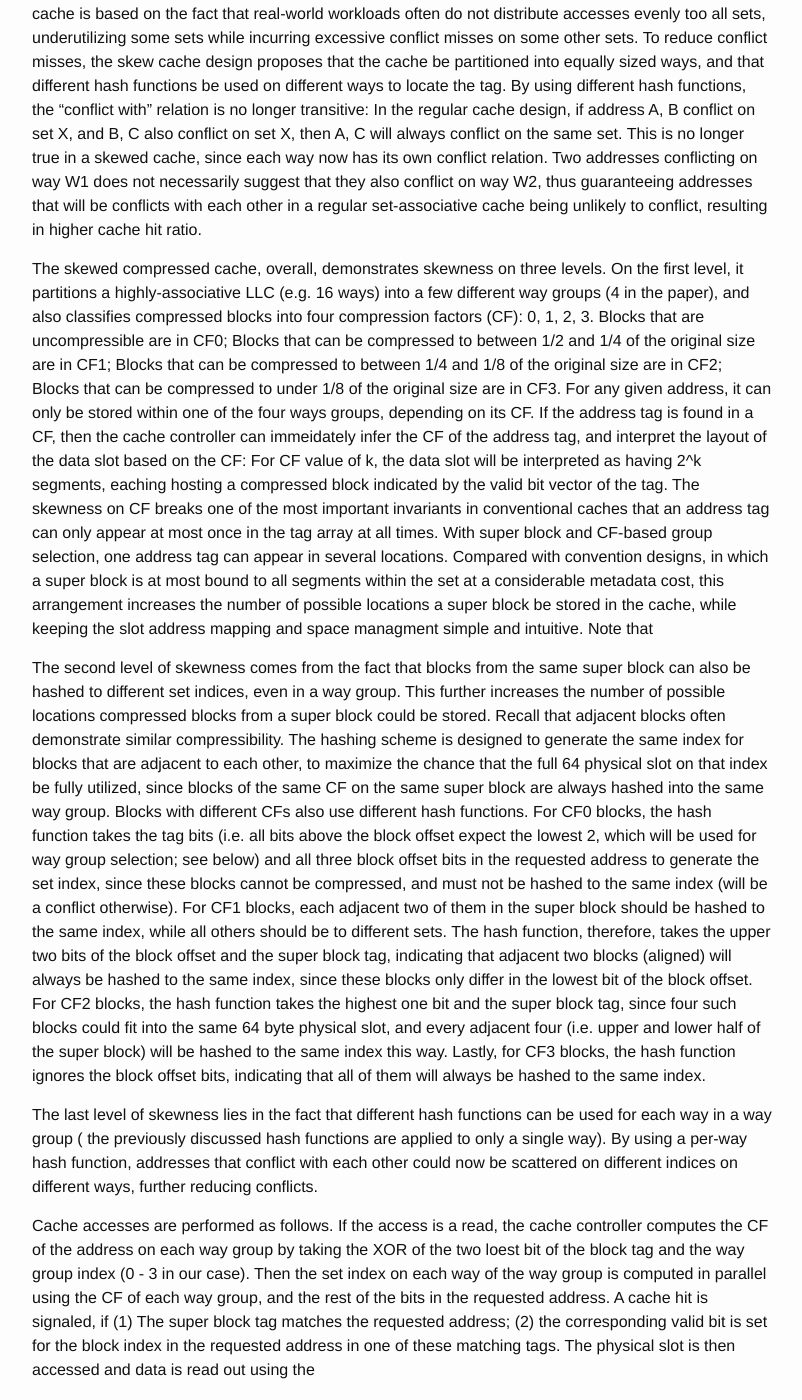
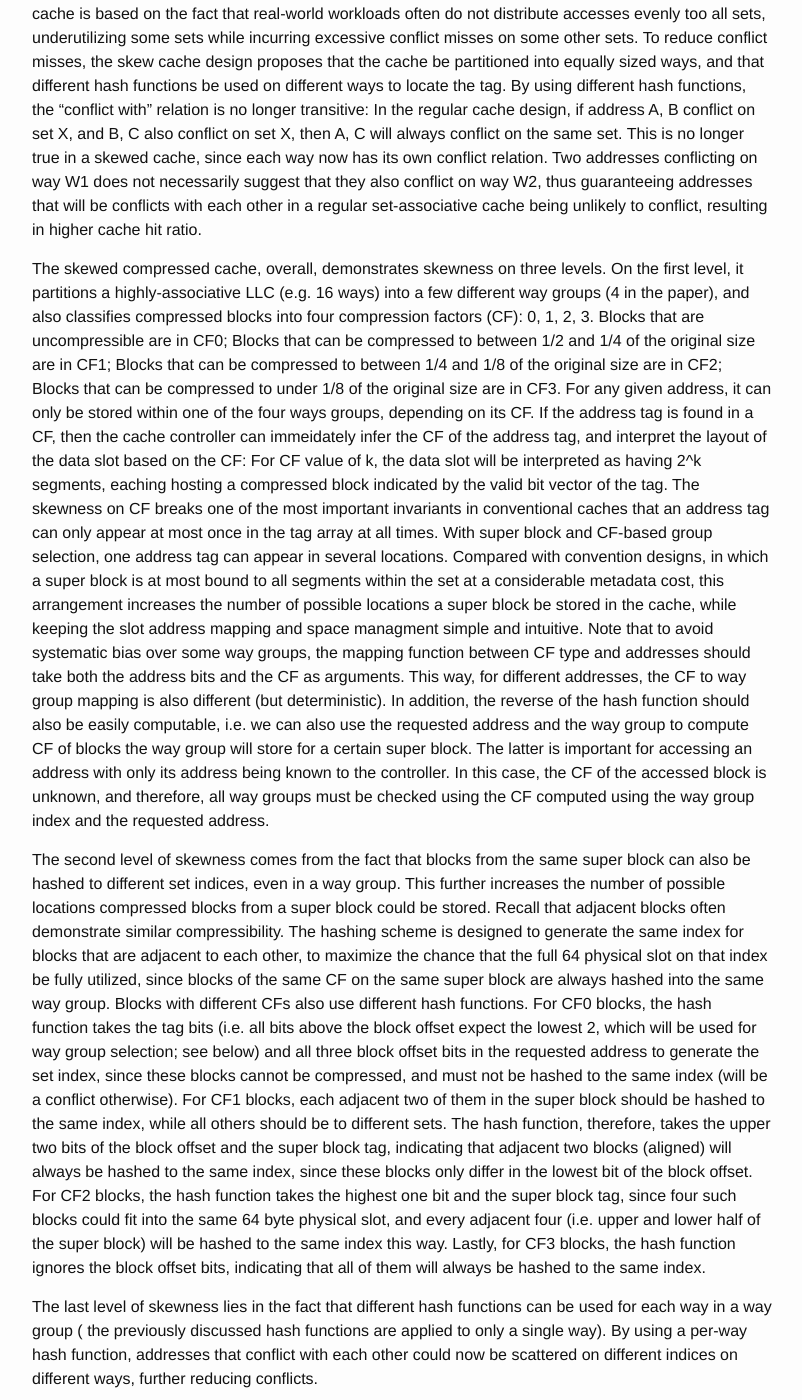
Before and after one commit to wangziqi2013/wangziqi2013.github.io, a Jekyll site: the page built from _posts/2020-06-13-skewed-compressed-cache.markdown, in a window 1280 px wide and 1400 px high, scrolled down 1531 px. Shown: the whole window, without its empty margins (238-1040 px from the left). Built offline with Jekyll 4.4.1, drawn with Linux system fonts in a browser that asks for light colours.

Commit message:
Adding way group index

```diff
--- a/_posts/2020-06-13-skewed-compressed-cache.markdown
+++ b/_posts/2020-06-13-skewed-compressed-cache.markdown
@@ -80,7 +80,13 @@ With super block and CF-based group selection, one address tag can appear in sev
 Compared with convention designs, in which a super block is at most bound to all segments within the set at a considerable
 metadata cost, this arrangement increases the number of possible locations a super block be stored in the cache, while
 keeping the slot address mapping and space managment simple and intuitive.
-Note that
+Note that to avoid systematic bias over some way groups, the mapping function between CF type and addresses should take
+both the address bits and the CF as arguments. This way, for different addresses, the CF to way group mapping is also
+different (but deterministic). In addition, the reverse of the hash function should also be easily computable, i.e.
+we can also use the requested address and the way group to compute CF of blocks the way group will store for a
+certain super block. The latter is important for accessing an address with only its address being known to the
+controller. In this case, the CF of the accessed block is unknown, and therefore, all way groups must be checked
+using the CF computed using the way group index and the requested address.
 
 The second level of skewness comes from the fact that blocks from the same super block can also be hashed to different
 set indices, even in a way group. This further increases the number of possible locations compressed blocks from a super
```
